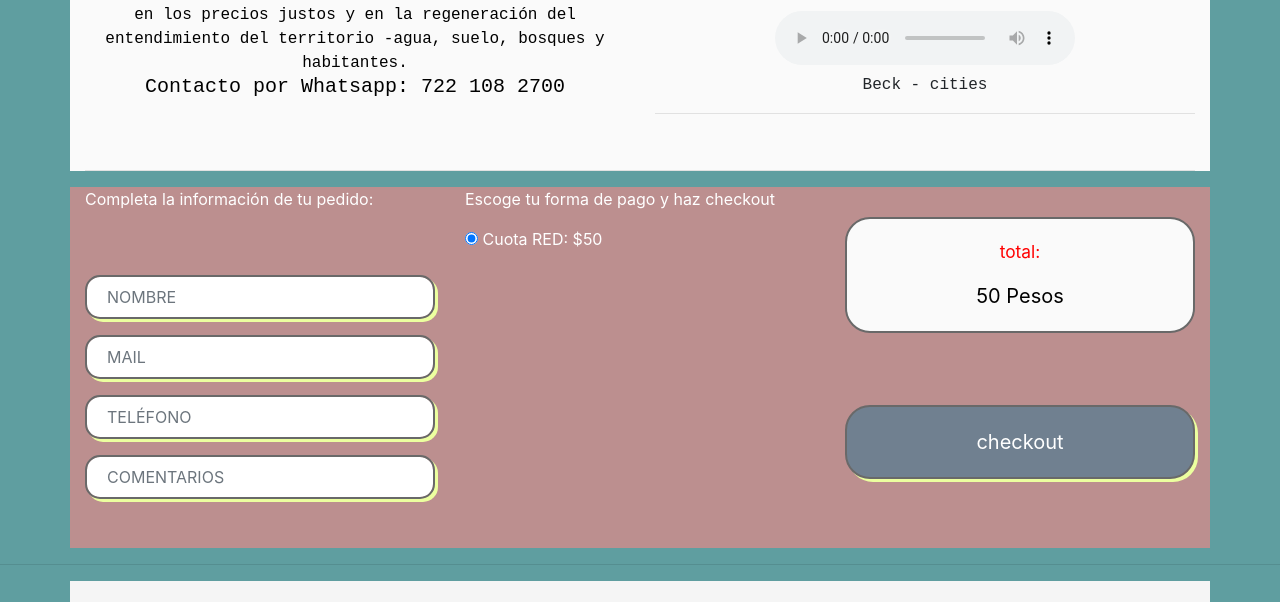
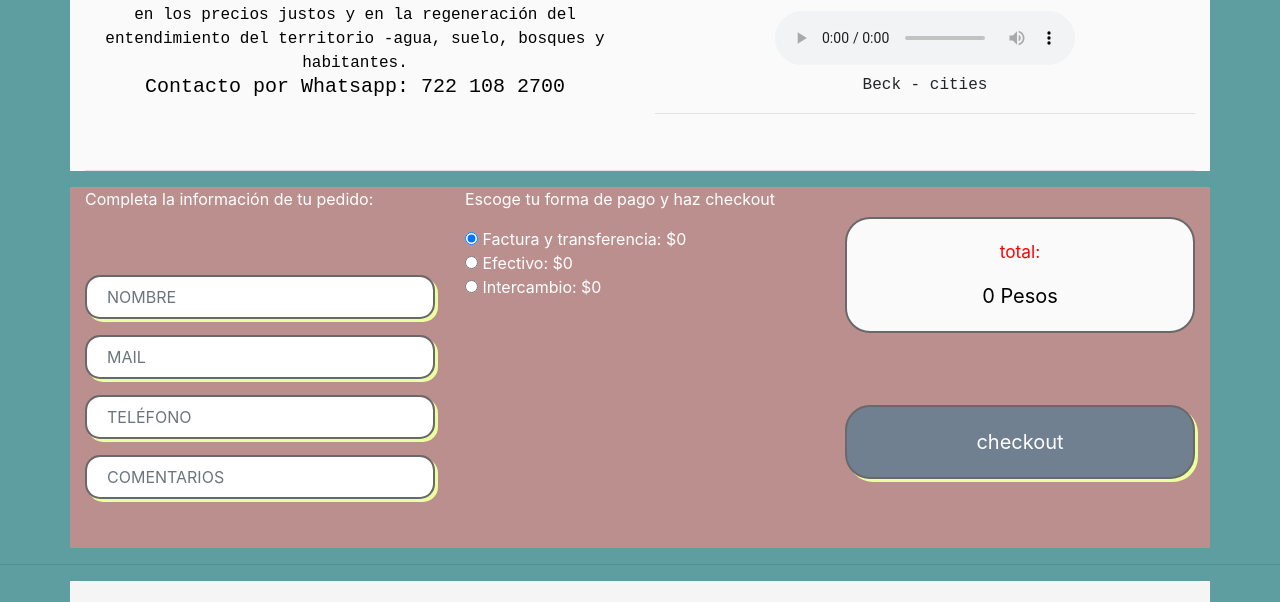
Before and after one commit to gaburibe/renacer-red, a plain HTML site: page sitio/index.html in a window 1280 px wide. Shown: the part 197-799 px from the top of the page. Drawn offline with Linux system fonts and the light colour scheme; no server answers.

Commit message:
update 18 noviembre

```diff
--- a/index.js
+++ b/index.js
@@ -319,6 +319,7 @@ app.post('/orion/resumen', function (req, res) {
 
   });
 });
+
 app.post('/orion/resumenzonas', function (req, res) {
 
   menuManager.getResumenZonas(function(zonas){
--- a/sitio/index.html
+++ b/sitio/index.html
@@ -325,7 +325,9 @@ Beck - cities
 
 			<div class="row">
 				<div class="col-sm-12">
-					<input type="radio" checked="checked" name="zona" id="zona1" value="50" rec="red"> Cuota RED: $50<br>
+					<input type="radio" checked="checked" name="zona" id="zona1" value="0" rec="red"> Factura y transferencia: $0<br>
+					<input type="radio"  name="zona" id="zona2" value="0" rec="red"> Efectivo: $0<br>
+					<input type="radio"  name="zona" id="zona3" value="0" rec="red"> Intercambio: $0<br>
 					<!-- <input checked="checked" type="radio" name="zona" id="zona1" value="50" rec="Sempertuya"> recolección en Sempertuya: $50<br> -->
 
 
```
Also changed, not shown: sitio/favicon.ico (added), 3 other files.
